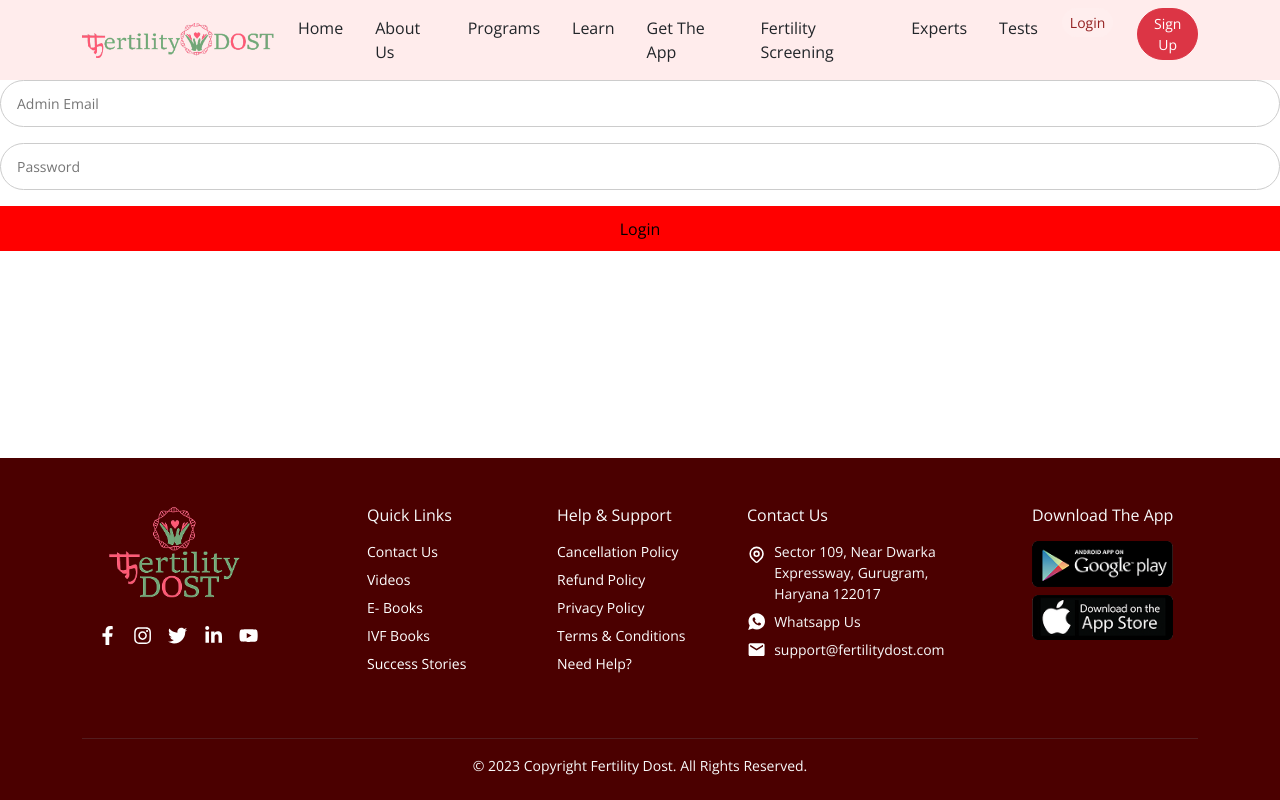
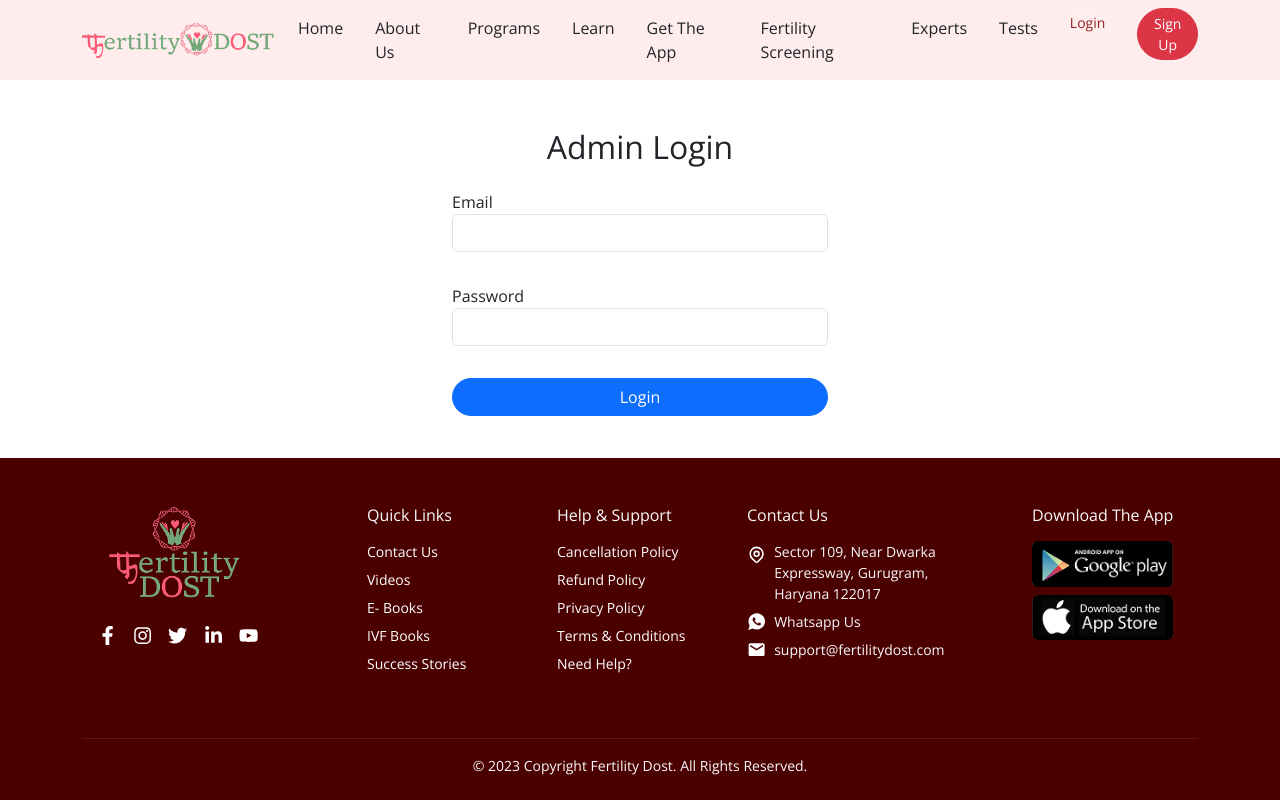
Before and after one commit to anshguptasince2004/FertilityDost, a React (Vite) app: page /admin in a window 1280 px wide. Built offline with nearby package versions, Linux system fonts and the light colour scheme.

Commit message:
Corrected multiple files for admin Login and dashboard

```diff
--- a/src/App.jsx
+++ b/src/App.jsx
@@ -44,12 +44,11 @@
               <Route
                 path="/admin/dashboard"
                 element={
-                  <PrivateAdminRoute>
+                  // <PrivateAdminRoute>
                     <AdminDashboard />
-                  </PrivateAdminRoute>
+                  /* </PrivateAdminRoute> */
                 }
               />
-
               <Route path="/*" element={<h1>Page Not Found!</h1>} />
             </Routes>
           </main>
--- a/src/pages/Admin/adminDashboard.jsx
+++ b/src/pages/Admin/adminDashboard.jsx
@@ -1,6 +1,9 @@
 import { useEffect, useState } from "react";
+import "bootstrap/dist/css/bootstrap.min.css";
+// import "./AdminDashboard.css";
 
 function AdminDashboard() {
+  console.log("Admin Dashboard rendered")
   const [enrollments, setEnrollments] = useState([]);
   const [appointments, setAppointments] = useState([]);
   const [error, setError] = useState("");
@@ -37,32 +40,73 @@
     fetchData();
   }, [token]);
 
-  if (error) return <p style={{ color: "red" }}>{error}</p>;
+  if (error)
+    return <p className="text-danger text-center mt-4">{error}</p>;
 
   return (
-    <div style={{ padding: "20px" }}>
-      <h2>Enrollments</h2>
+    <div className="container py-5">
+      <h2 className="mb-4">Enrollments</h2>
       {enrollments.length ? (
-        <ul>
-          {enrollments.map((e) => (
-            <li key={e._id}>{e.firstName} {e.lastName} — {e.email}</li>
-          ))}
-        </ul>
+        <div className="table-responsive mb-5">
+          <table className="table table-striped table-hover">
+            <thead className="table-dark">
+              <tr>
+                <th>Name</th>
+                <th>Email</th>
+                <th>Phone</th>
+                <th>Gender</th>
+                <th>Program</th>
+              </tr>
+            </thead>
+            <tbody>
+              {enrollments.map((e) => (
+                <tr key={e._id}>
+                  <td>{e.firstName} {e.lastName}</td>
+                  <td>{e.email}</td>
+                  <td>{e.mobile}</td>
+                  <td>{e.gender}</td>
+                  <td>{e.program || "N/A"}</td>
+                </tr>
+              ))}
+            </tbody>
+          </table>
+        </div>
       ) : (
-        <p>No enrollments found.</p>
+        <p className="text-muted">No enrollments found.</p>
       )}
 
-      <h2>Appointments</h2>
+      <h2 className="mb-4">Appointments</h2>
       {appointments.length ? (
-        <ul>
-          {appointments.map((a) => (
-            <li key={a._id}>
-              {a.firstName} {a.lastName} — {a.email} ({a.slotDate} at {a.slotTime})
-            </li>
-          ))}
-        </ul>
+        <div className="table-responsive">
+          <table className="table table-striped table-hover">
+            <thead className="table-dark">
+              <tr>
+                <th>Name</th>
+                <th>Email</th>
+                <th>Phone</th>
+                <th>Gender</th>
+                <th>Call Type</th>
+                <th>Slot Date</th>
+                <th>Slot Time</th>
+              </tr>
+            </thead>
+            <tbody>
+              {appointments.map((a) => (
+                <tr key={a._id}>
+                  <td>{a.firstName} {a.lastName}</td>
+                  <td>{a.email}</td>
+                  <td>{a.mobile}</td>
+                  <td>{a.gender}</td>
+                  <td>{a.callType}</td>
+                  <td>{a.slotDate}</td>
+                  <td>{a.slotTime}</td>
+                </tr>
+              ))}
+            </tbody>
+          </table>
+        </div>
       ) : (
-        <p>No appointments found.</p>
+        <p className="text-muted">No appointments found.</p>
       )}
     </div>
   );
--- a/src/pages/Admin/adminLogin.jsx
+++ b/src/pages/Admin/adminLogin.jsx
@@ -1,37 +1,85 @@
 import { useState } from "react";
 import { useNavigate } from "react-router-dom";
-import authService from "../../services/authService";
 
-export default function AdminLogin() {
+function AdminLogin() {
   const [email, setEmail] = useState("");
   const [password, setPassword] = useState("");
+  const [error, setError] = useState("");
+  const [loading, setLoading] = useState(false);
   const navigate = useNavigate();
 
-  const handleLogin = async (e) => {
+  const handleSubmit = async (e) => {
     e.preventDefault();
+    setError("");
+    setLoading(true);
+
     try {
-      const res = await authService.adminLogin({ email, password });
-      localStorage.setItem("adminToken", res.token);
+      const response = await fetch("http://localhost:5000/api/admin/login", {
+        method: "POST",
+        headers: {
+          "Content-Type": "application/json",
+        },
+        body: JSON.stringify({ email, password }),
+      });
+
+      const rawText = await response.text();
+      console.log("Raw login response text:", rawText);
+
+      let data;
+      try {
+        data = JSON.parse(rawText);
+      } catch (err) {
+        throw new Error("Invalid JSON returned from server");
+      }
+
+      if (!response.ok) {
+        console.log("Login error response:", data);
+        setError(data.error || "Login failed");
+        return;
+      }
+
+      console.log("Admin login success:", data);
+      localStorage.setItem("adminToken", data.token);
       navigate("/admin/dashboard");
     } catch (err) {
-      console.error("Admin login error:", err);
-      alert("Login failed");
+      console.error("Login request failed:", err.message);
+      setError("Something went wrong. Check network or server.");
+    } finally {
+      setLoading(false);
     }
   };
 
   return (
-    <form onSubmit={handleLogin}>
+    <div className="container mt-5" style={{ maxWidth: "400px" }}>
+      <h2 className="text-center mb-4">Admin Login</h2>
+      {error && <div className="alert alert-danger">{error}</div>}
+      <form onSubmit={handleSubmit}>
+        <div className="form-group mb-3">
+          <label>Email</label>
           <input
             type="email"
-        placeholder="Admin Email"
+            className="form-control"
+            value={email}
             onChange={(e) => setEmail(e.target.value)}
+            required
           />
+        </div>
+        <div className="form-group mb-3">
+          <label>Password</label>
           <input
             type="password"
-        placeholder="Password"
+            className="form-control"
+            value={password}
             onChange={(e) => setPassword(e.target.value)}
+            required
           />
-      <button type="submit">Login</button>
+        </div>
+        <button className="btn btn-primary w-100" type="submit" disabled={loading}>
+          {loading ? "Logging in..." : "Login"}
+        </button>
       </form>
+    </div>
   );
 }
+
+export default AdminLogin;
--- a/vite.config.js
+++ b/vite.config.js
@@ -6,7 +6,7 @@
   server: {
     proxy: {
       '/api': {
-        target: 'http://localhost:5000',  // your backend
+        target: 'http://localhost:5000',
         changeOrigin: true,
         secure: false,
       },
```
Also changed, not shown: src/components/ProtectedRoute.jsx (+13 -5 lines), 1 other file (tests, documents, lock files or other folders). Lines whose indentation alone changed are shown as unchanged.
